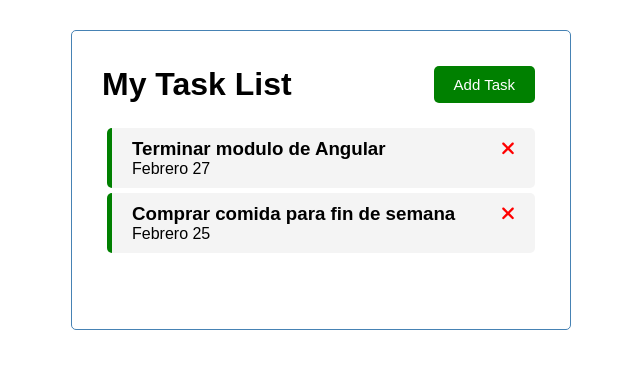
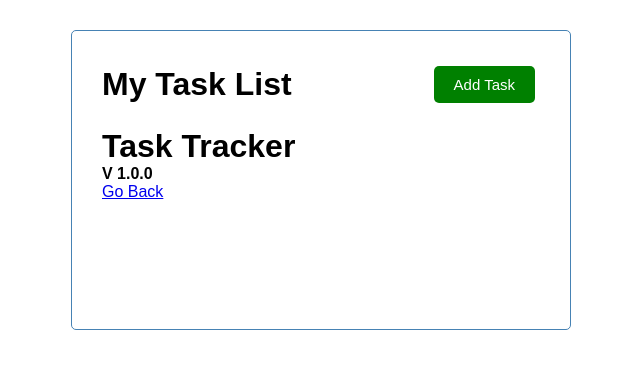
Before and after one commit to Riotexer/Task-List, an Angular app: page /about in a window 1280 px wide. Shown: the top 368 px of the page, without its empty margins (319-959 px from the left). Built offline with nearby package versions, Linux system fonts and the light colour scheme; data requests are answered from the project's data file.

Commit message:
Agrega una seccion About

```diff
--- a/src/app/app.component.html
+++ b/src/app/app.component.html
@@ -1,4 +1,4 @@
 <div class="container">
   <app-header></app-header>
-  <app-tasks></app-tasks>
+  <router-outlet></router-outlet>
 </div>
--- a/src/app/app.module.ts
+++ b/src/app/app.module.ts
@@ -2,13 +2,21 @@
 import { BrowserModule } from '@angular/platform-browser';
 import { FontAwesomeModule } from '@fortawesome/angular-fontawesome';
 import { HttpClientModule } from '@angular/common/http';
-import { Form, FormsModule } from '@angular/forms';
+import { FormsModule } from '@angular/forms';
+import { RouterModule, Routes } from '@angular/router';
 import { AppComponent } from './app.component';
 import { HeaderComponent } from './component/header/header.component';
 import { ButtonComponent } from './component/button/button.component';
 import { TasksComponent } from './component/tasks/tasks.component';
 import { TasksItemComponent } from './component/tasks-item/tasks-item.component';
 import { AddTaskComponent } from './component/add-task/add-task.component';
+import { AboutComponent } from './component/about/about.component';
+
+
+const appRoutes: Routes = [
+  { path: '', component:TasksComponent },
+  { path: 'about', component:AboutComponent }
+];
 
 @NgModule({
   declarations: [
@@ -17,13 +25,15 @@
     ButtonComponent,
     TasksComponent,
     TasksItemComponent,
-    AddTaskComponent
+    AddTaskComponent,
+    AboutComponent
   ],
   imports: [
     BrowserModule,
     FontAwesomeModule,
     HttpClientModule,
-    FormsModule
+    FormsModule,
+    RouterModule.forRoot(appRoutes, {enableTracing: true})
   ],
   providers: [],
   bootstrap: [AppComponent]
--- /dev/null
+++ b/src/app/component/about/about.component.html
@@ -0,0 +1,5 @@
+<div>
+    <h1>Task Tracker</h1>
+    <h4>V 1.0.0</h4>
+    <a routerLink="/">Go Back</a>
+</div>
```
Also changed, not shown: src/app/component/about/about.component.ts (added, +10 -0 lines), src/app/component/about/about.component.css (added), 1 other file (tests, documents, lock files or other folders).
